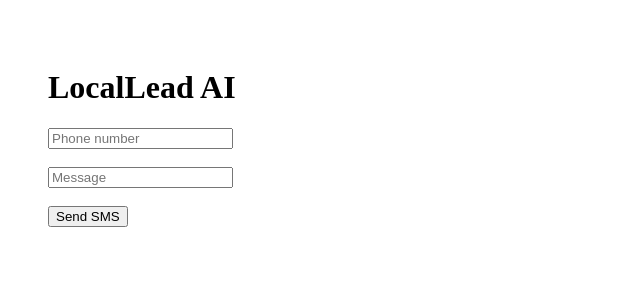
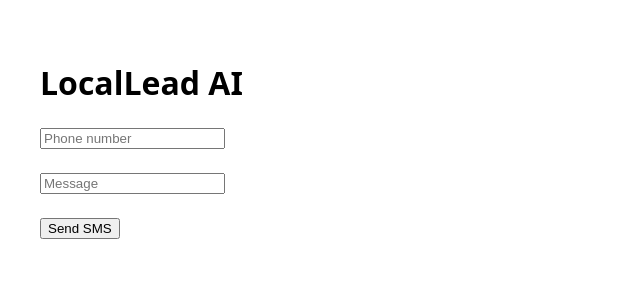
Before and after one commit to noahiknight/locallead-ai, a Next.js app: page / in a window 1280 px wide. Shown: the top 300 px of the page, without its empty margins (0-640 px from the left). Built offline with nearby package versions, Linux system fonts and the light colour scheme.

Commit message:
Add root layout

```diff
--- /dev/null
+++ b/app/layout.tsx
@@ -0,0 +1,18 @@
+export const metadata = {
+  title: 'LocalLead AI',
+  description: 'Instant SMS follow-ups for local service businesses'
+}
+
+export default function RootLayout({
+  children,
+}: {
+  children: React.ReactNode
+}) {
+  return (
+    <html lang="en">
+      <body style={{ margin: 0, fontFamily: 'system-ui, sans-serif' }}>
+        {children}
+      </body>
+    </html>
+  )
+}
```
